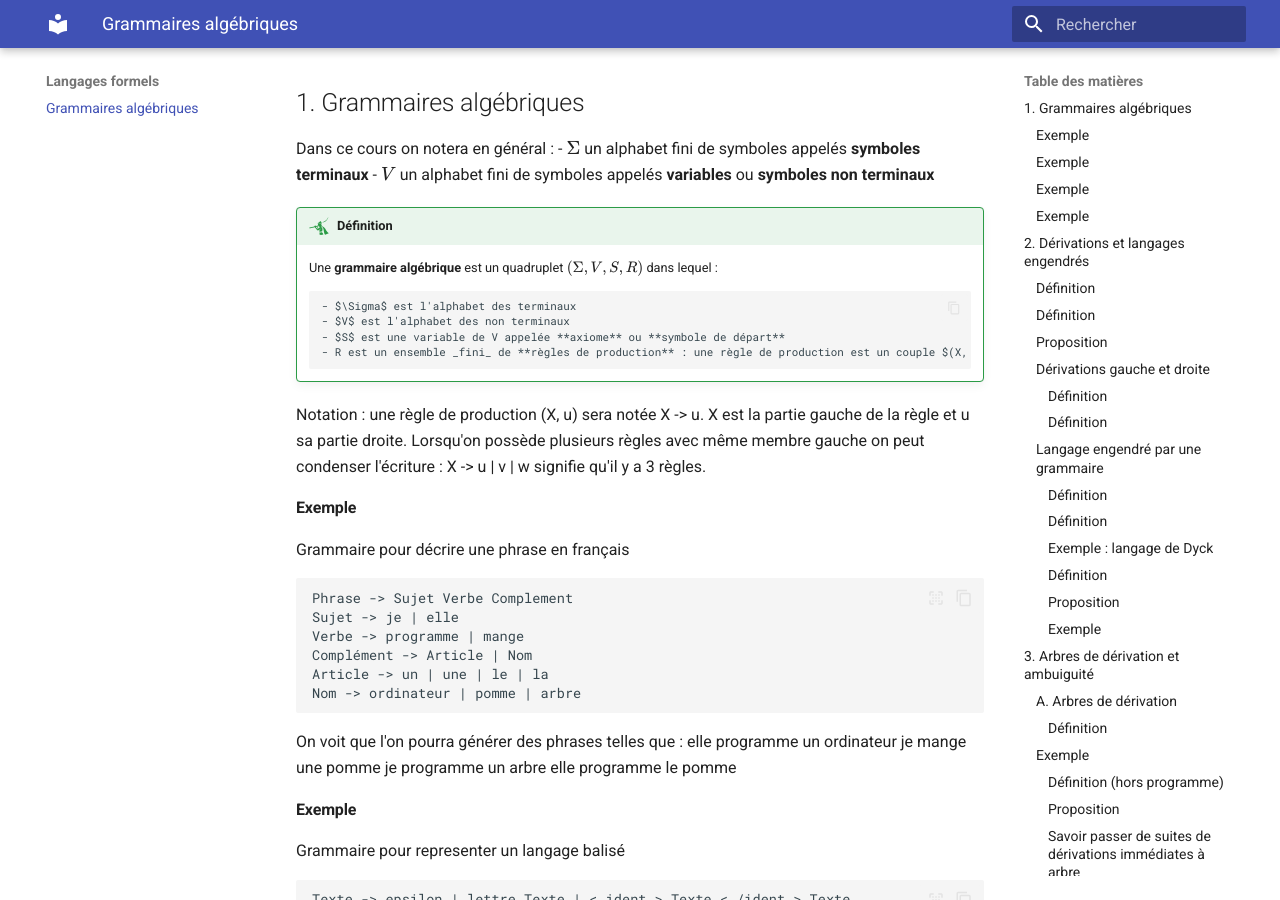
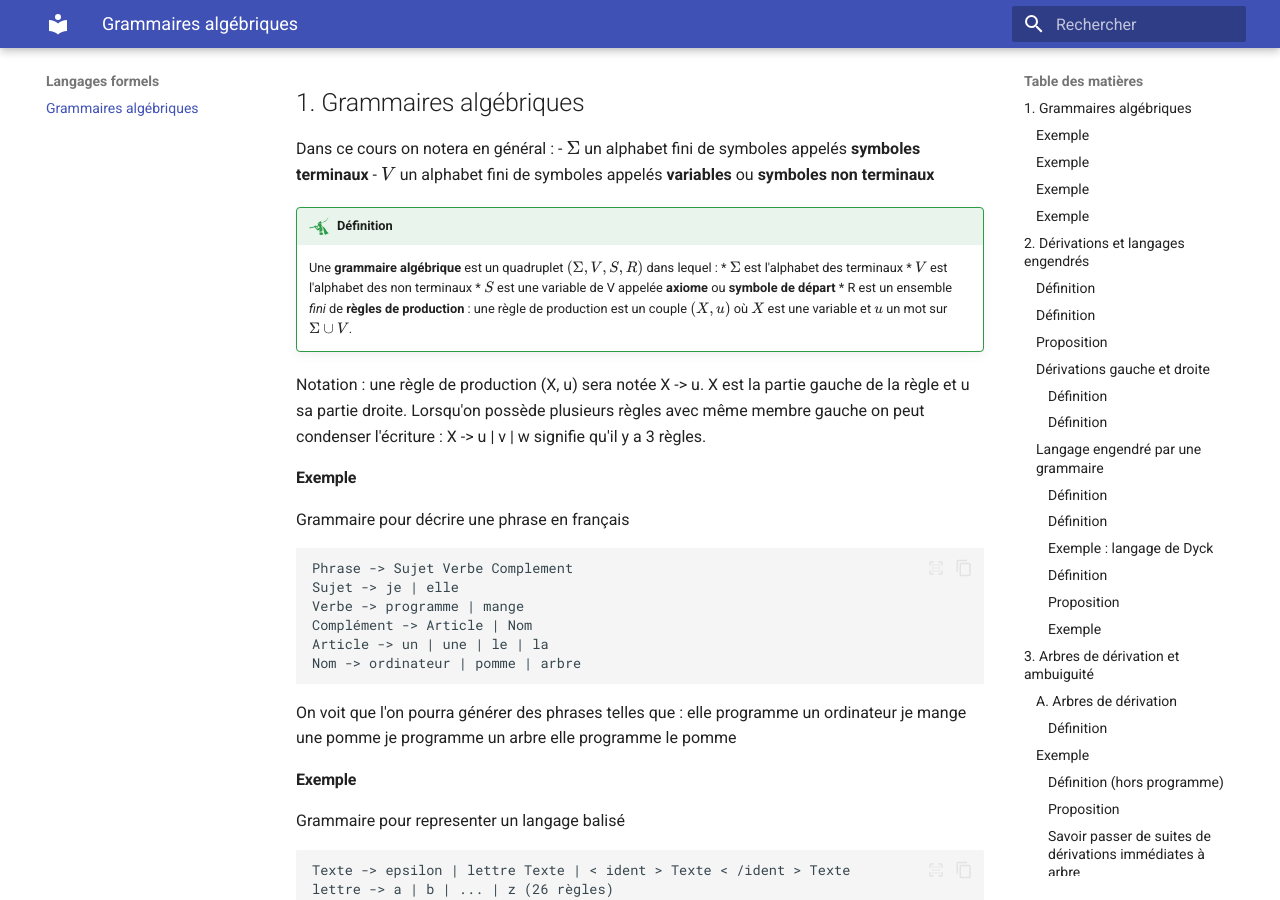
Before and after one commit to vincent-picard/vincent-picard.github.io, an MkDocs documentation site: the page built from docs/langages/grammaires.md, in a window 1280 px wide and 900 px high, scrolled down 352 px. Built offline with MkDocs 1.6.1 and Material for MkDocs 9.7.7, drawn with Linux system fonts in a browser that asks for light colours.

Commit message:
tentative liste dans admonition

```diff
--- a/docs/langages/grammaires.md
+++ b/docs/langages/grammaires.md
@@ -12,11 +12,10 @@
 
 !!! definition "Définition"
     Une **grammaire algébrique** est un quadruplet $(\Sigma, V, S, R)$ dans lequel :
-
-        - $\Sigma$ est l'alphabet des terminaux
-        - $V$ est l'alphabet des non terminaux
-        - $S$ est une variable de V appelée **axiome** ou **symbole de départ**
-        - R est un ensemble _fini_ de **règles de production** : une règle de production est un couple $(X, u)$ où $X$ est une variable et $u$ un mot sur $\Sigma \cup V$.
+        * $\Sigma$ est l'alphabet des terminaux
+        * $V$ est l'alphabet des non terminaux
+        * $S$ est une variable de V appelée **axiome** ou **symbole de départ**
+        * R est un ensemble _fini_ de **règles de production** : une règle de production est un couple $(X, u)$ où $X$ est une variable et $u$ un mot sur $\Sigma \cup V$.
 
 Notation : une règle de production (X, u) sera notée X -> u. X est la partie gauche de la règle et u sa partie droite.
 Lorsqu'on possède plusieurs règles avec même membre gauche on peut condenser l'écriture :
```
